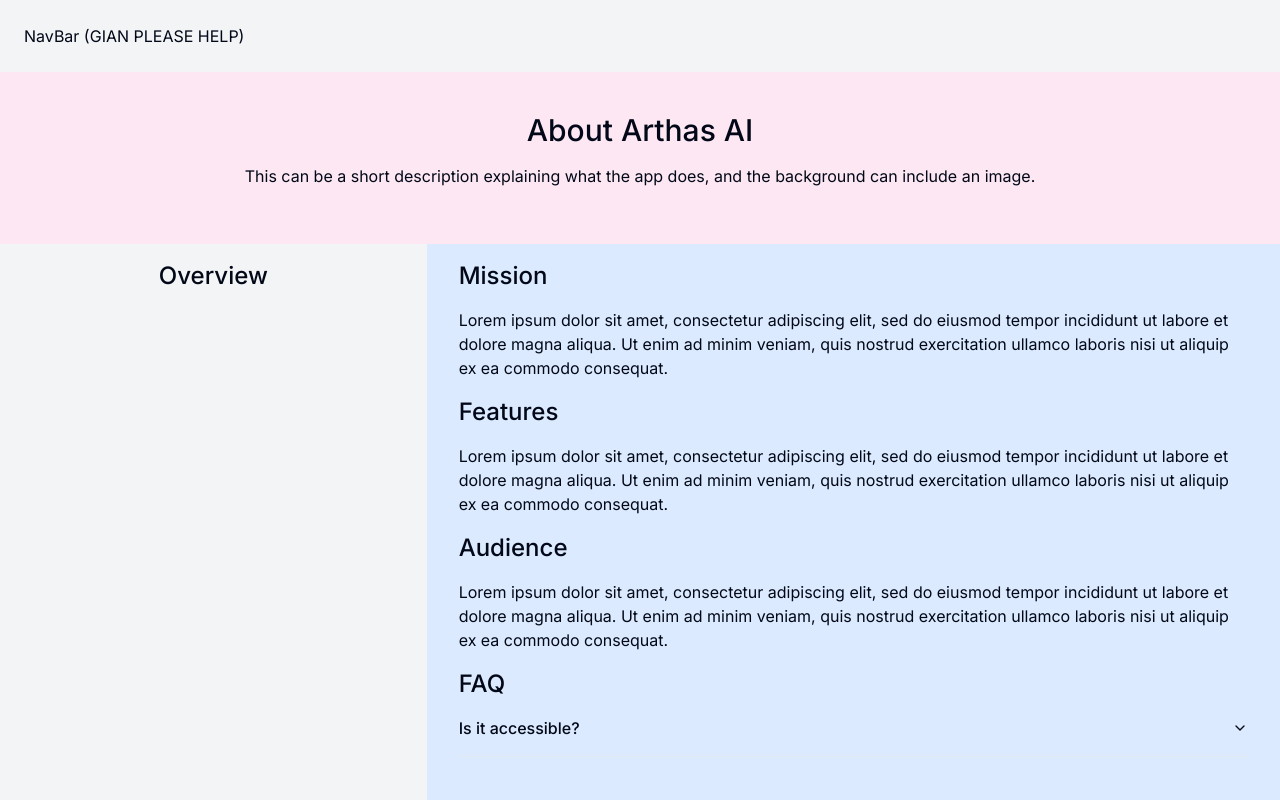
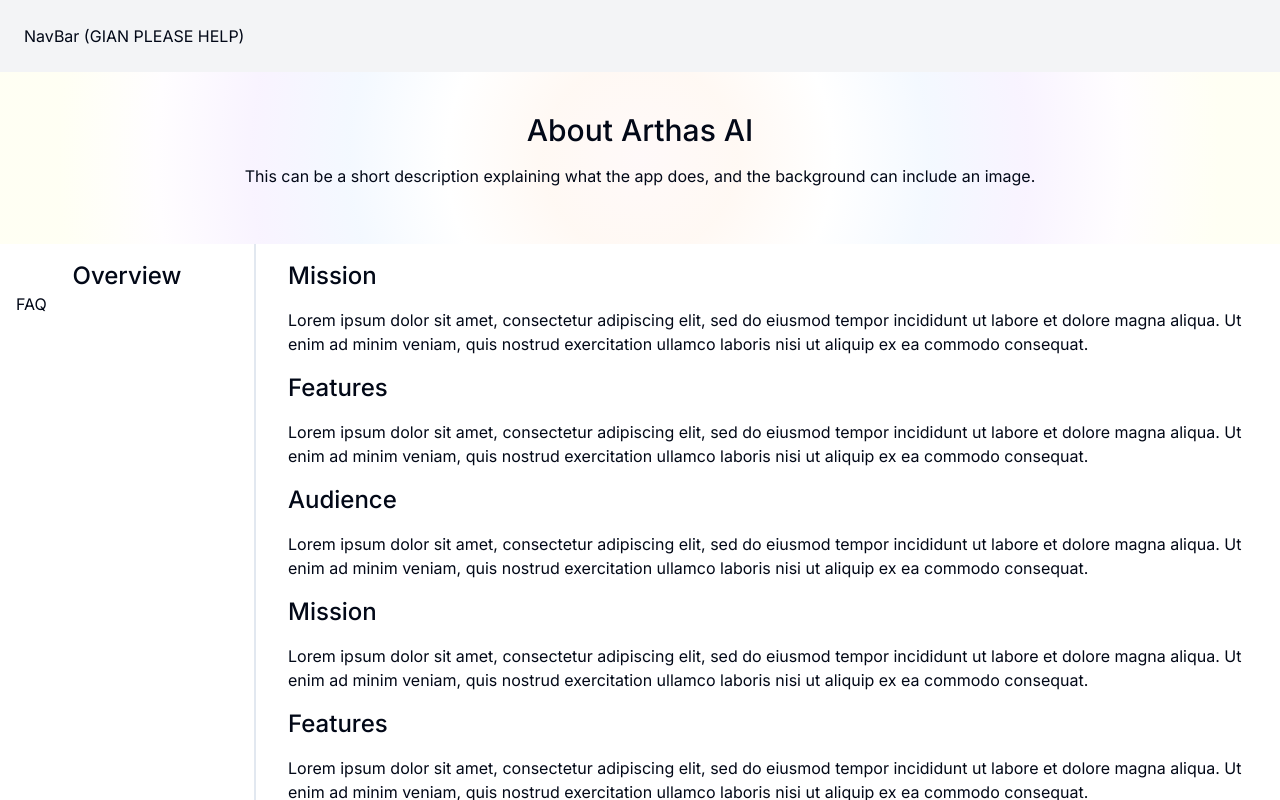
Before and after one commit to arthasai/ArthasAI, a Next.js app in the folder frontend/arthas-ai/: page /about in a window 1280 px wide. Shown: the top 800 px of the page. Built offline with nearby package versions, Linux system fonts and the light colour scheme; no server answers.

Commit message:
added faq hyperlink that scrolls to section

```diff
--- a/frontend/arthas-ai/app/about/page.tsx
+++ b/frontend/arthas-ai/app/about/page.tsx
@@ -19,7 +19,7 @@ const About = () => {
 
       <main>
         {/* Banner */}
-        <div className="p-10 w-1440px h-291px bg-pink-100">
+        <div className="p-10 w-1440px h-291px bg-custom-gradient">
           <h1 className="text-center font-medium text-3xl pb-4">
             {" "}
             About Arthas AI
@@ -33,13 +33,51 @@ const About = () => {
 
         <div className="flex w-full min-h-screen">
           {/* SideBar */}
-          <div className="w-1/3 h-screen p-4 bg-gray-100">
+          <div className="w-1/5 p-4 bg-white border-r-2">
             <h2 className="text-center font-medium text-2xl"> Overview </h2>
+              <Link href="#faq" className="text-center">FAQ</Link>
           </div>
 
           {/* Main Content */}
-          <div className="w-2/3 p-4 bg-blue-100">
+          <div className="w-4/5 p-4 bg-white">
+            <h2 id="mission" className="text-left font-medium text-2xl pb-4 px-4">
+              {" "}
+              Mission{" "}
+            </h2>
+            <p className="text-left pb-4 px-4">
+              {" "}
+              Lorem ipsum dolor sit amet, consectetur adipiscing elit, sed do
+              eiusmod tempor incididunt ut labore et dolore magna aliqua. Ut
+              enim ad minim veniam, quis nostrud exercitation ullamco laboris
+              nisi ut aliquip ex ea commodo consequat.
+            </p>
+
             <h2 className="text-left font-medium text-2xl pb-4 px-4">
+              {" "}
+              Features{" "}
+            </h2>
+            <p className="text-left pb-4 px-4">
+              {" "}
+              Lorem ipsum dolor sit amet, consectetur adipiscing elit, sed do
+              eiusmod tempor incididunt ut labore et dolore magna aliqua. Ut
+              enim ad minim veniam, quis nostrud exercitation ullamco laboris
+              nisi ut aliquip ex ea commodo consequat.
+            </p>
+
+            <h2 className="text-left font-medium text-2xl pb-4 px-4">
+              {" "}
+              Audience{" "}
+            </h2>
+            <p className="text-left pb-4 px-4">
+              {" "}
+              Lorem ipsum dolor sit amet, consectetur adipiscing elit, sed do
+              eiusmod tempor incididunt ut labore et dolore magna aliqua. Ut
+              enim ad minim veniam, quis nostrud exercitation ullamco laboris
+              nisi ut aliquip ex ea commodo consequat.
+            </p>
+
+            {/* Extra Sections to test sidebar works*/}
+            <h2 id="mission" className="text-left font-medium text-2xl pb-4 px-4">
               {" "}
               Mission{" "}
             </h2>
@@ -76,13 +114,19 @@ const About = () => {
             </p>
 
             {/* FAQ Section */}
-            <h2 className="text-left font-medium text-2xl px-4"> FAQ </h2>
-            <Accordion className= "pb-4 px-4" type="single" collapsible>
-              <AccordionItem value="item-1">
+            <h2 id = "faq" className="text-left font-medium text-2xl px-4 pb-4" > FAQ </h2>
+            <Accordion className= "pb-4 px-4 " type="single" collapsible>
+              <AccordionItem className = "border-box border-gray-200 rounded-lg shadow-lg mb-2 pb-2 px-4" value="item-1">
                 <AccordionTrigger>Is it accessible?</AccordionTrigger>
                 <AccordionContent>
                   Yes. It adheres to the WAI-ARIA design pattern.
                 </AccordionContent>
+              </AccordionItem>
+              <AccordionItem className = "border-box rounded-2xl shadow-lg p-4 px-4" value="item-2">
+                <AccordionTrigger>Is it accessible?</AccordionTrigger>
+                  <AccordionContent>
+                    Yes. It adheres to the WAI-ARIA design pattern.
+                  </AccordionContent>
               </AccordionItem>
             </Accordion>
           </div>
```
